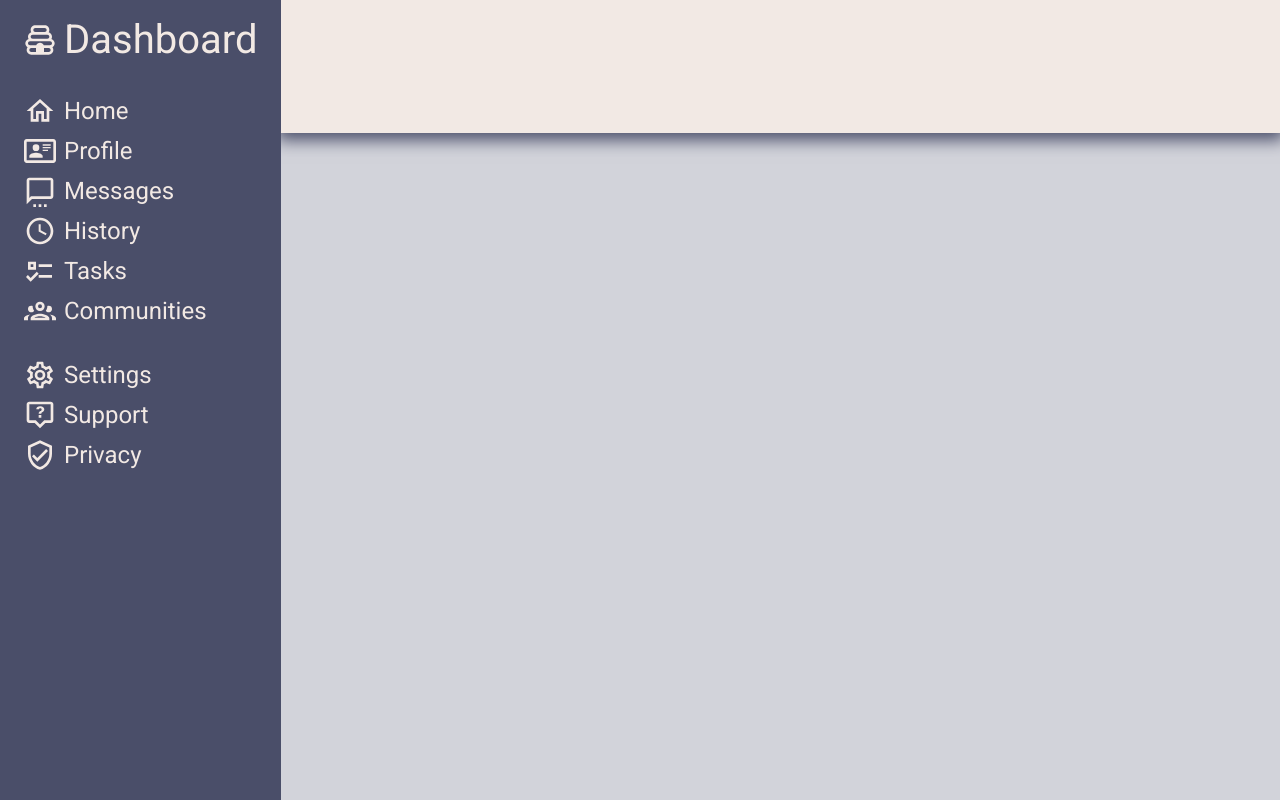
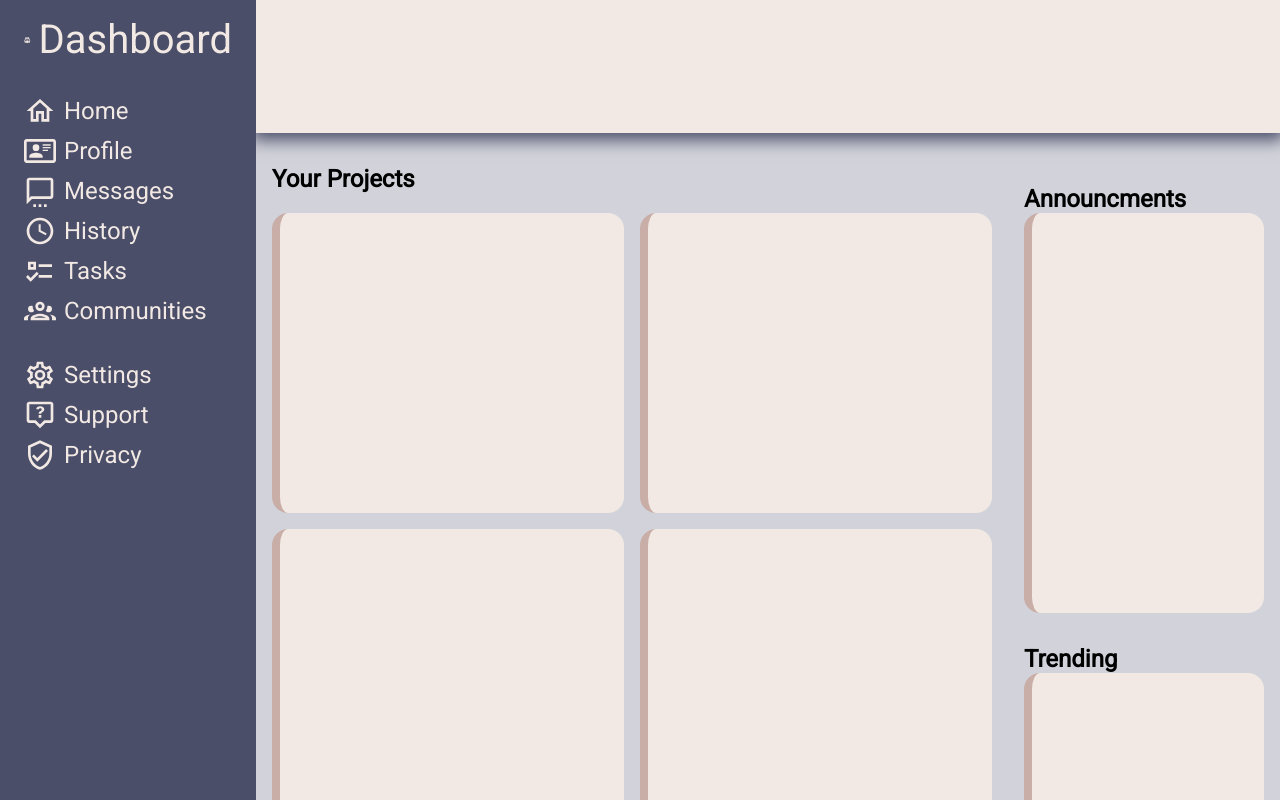
Before and after one commit to chartley1988/odin-admin-dashboard, a plain HTML site: page index.html in a window 1280 px wide. Drawn offline with Linux system fonts and the light colour scheme.

Commit message:
Main section layout is done, just need to do the header.

```diff
--- a/index.html
+++ b/index.html
@@ -80,8 +80,24 @@
 </nav>
 
 <main>
+    <div class="project-title">Your Projects</div>
+
+    <div class="projects-wrapper">
+        <div class="main-card"></div>
+        <div class="main-card"></div>
+        <div class="main-card"></div>
+        <div class="main-card"></div>
+        <div class="main-card"></div>
+        <div class="main-card"></div>
+    </div>
+
     <aside>
-
+        <div class="project-title">Announcments</div>
+        <div class="aside-card"></div>
+        <div class="project-title">Trending</div>
+        <div class="aside-card"></div>
+        <div class="project-title">Trending</div>
+        <div class="aside-card"></div>
     </aside>
 </main>
 
--- a/styles.css
+++ b/styles.css
@@ -24,7 +24,7 @@ body {
     width: 100vw;
     height: 100vh;
     display: grid;
-    grid-template-columns: 1fr 4fr;
+    grid-template-columns: minmax(200px, 1fr) 4fr;
     grid-template-rows: 1fr 5fr;
 }
 
@@ -45,22 +45,78 @@ nav {
     padding-left: 1.5rem;
     padding-right: 1.5rem;
     gap: 2rem;
+    overflow: hidden;
 }
 
 main {
+    padding: 1rem;
     grid-row: 2/3;
     grid-column: 2/3;
     background-color: var(--medium-background);
+
+    display: grid;
+    grid-template-columns: 3fr minmax(240px, 1fr);
+    grid-template-rows: 32px 1fr;
+    gap: 2rem;
+
+    overflow-y: scroll;
 }
 
-ul {
+.project-title {
+    position: relative;
+    top: 16px;
+    grid-row: 1/2;
+    grid-column: 1/3;
+    font-size: 1.5rem;
+    font-weight: 900;
+    text-align: left;
+}
+
+.projects-wrapper {
+    grid-column: 1/2;
+
+    display: grid;
+    grid-template-columns: repeat(auto-fit, minmax(250px, 1fr));
+    grid-auto-flow: row;
+    gap: 1rem;
+}
+
+.main-card {
+    width: 2fr;
+    height: 300px;
+    background-color: var(--light-background);
+    border-radius: 1rem;
+    border-left: 8px solid var(--light-accent)
+}
+
+nav > ul {
     display: flex;
     flex-direction: column;
     gap: 0.5rem;
 }
 
 aside {
+    padding-top: 20px;
 
+    width: 1fr;
+    grid-column: 2/3;
+    grid-row: 1/3;
+
+    display: flex;
+    flex-direction: column;
+    gap: 1rem;
+}
+
+.aside-card-title {
+    height: 32px;
+}
+
+.aside-card {
+    width: 1fr;
+    min-height: 400px;
+    background-color: var(--light-background);
+    border-radius: 1rem;
+    border-left: 8px solid var(--light-accent)
 }
 
 .side-icon {
@@ -94,6 +150,6 @@ aside {
 }
 
 nav > div {
-    font-size: 2.5rem;
+    font-size: max(1rem, 2.5rem);
     color: var(--light-background);
 }
```
